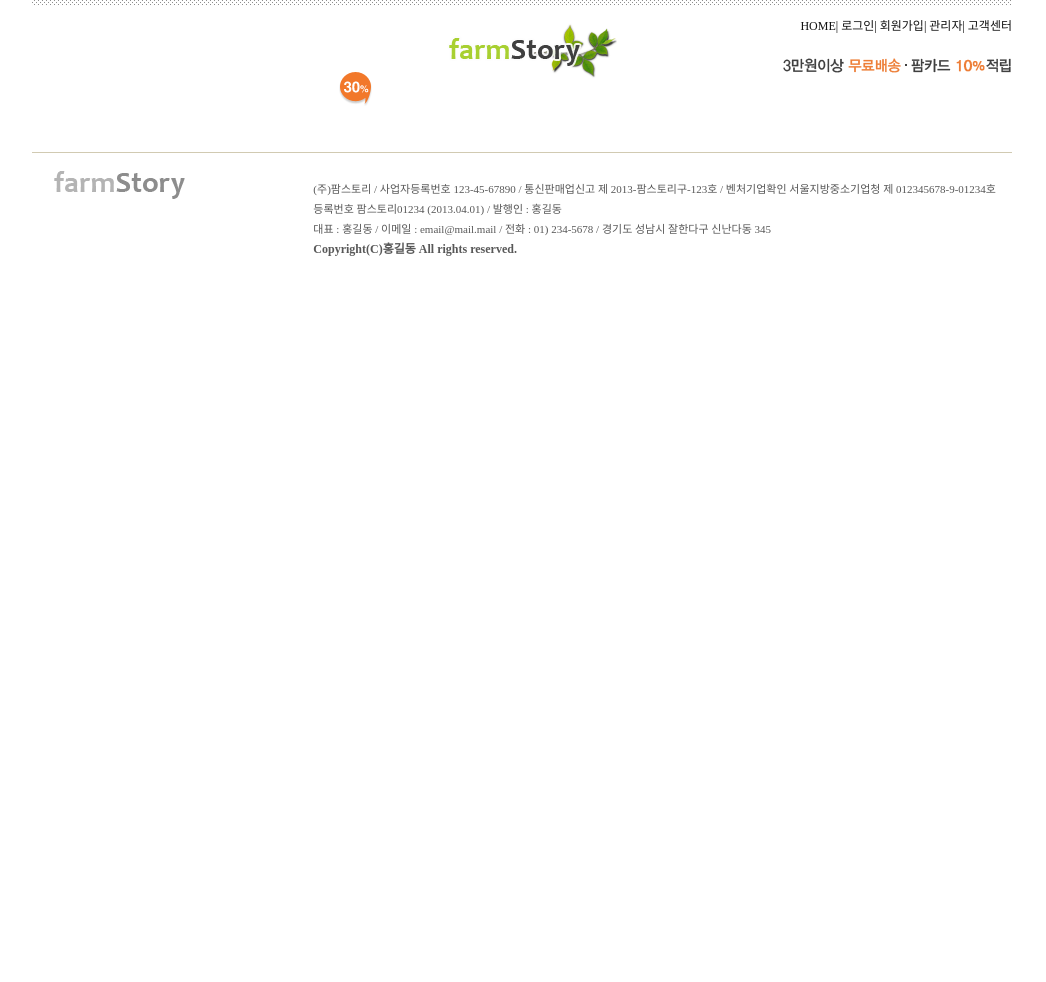
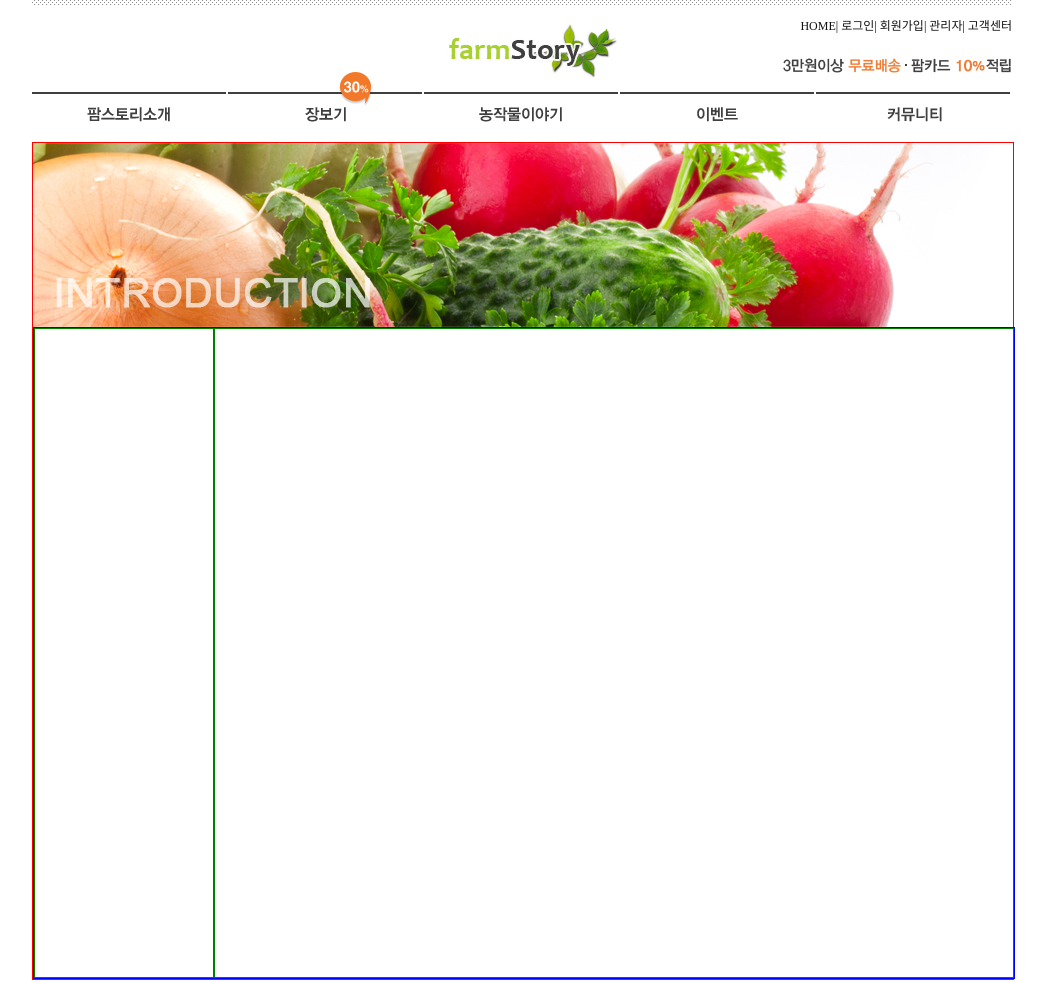
Before and after one commit to lee28921/Html, a plain HTML site: page Farmstory/introduction/hello.html in a window 1280 px wide. Shown: the top 982 px of the page, without its empty margins (118-1164 px from the left). Before the commit the page ends 800 px from the top, so only its background shows below. Drawn offline with Linux system fonts and the light colour scheme; files whose address does not match are found by name.

Commit message:
서브페이지 스타일링

```diff
--- a/Farmstory/css/style.css
+++ b/Farmstory/css/style.css
@@ -49,7 +49,7 @@ header > .gnb > li {
     float: left;
     width: 20%;
     height: 100%;
-    background-image: url('./images/head_menu_line.png');
+    background-image: url('../images/head_menu_line.png');
     background-repeat: no-repeat;
     background-position: 0 -8px;
 }
@@ -67,17 +67,17 @@ header > .gnb > li > a > .badge {
     right: 50px;
     top: -20px;
 }
-header > .gnb > li:nth-child(1) > a {background-image: url('./images/head_menu1.png');}
-header > .gnb > li:nth-child(2) > a {background-image: url('./images/head_menu2.png');}
-header > .gnb > li:nth-child(3) > a {background-image: url('./images/head_menu3.png');}
-header > .gnb > li:nth-child(4) > a {background-image: url('./images/head_menu4.png');}
-header > .gnb > li:nth-child(5) > a {background-image: url('./images/head_menu5.png');}
+header > .gnb > li:nth-child(1) > a {background-image: url('../images/head_menu1.png');}
+header > .gnb > li:nth-child(2) > a {background-image: url('../images/head_menu2.png');}
+header > .gnb > li:nth-child(3) > a {background-image: url('../images/head_menu3.png');}
+header > .gnb > li:nth-child(4) > a {background-image: url('../images/head_menu4.png');}
+header > .gnb > li:nth-child(5) > a {background-image: url('../images/head_menu5.png');}
 
-header > .gnb > li:nth-child(1) > a:hover {background-image: url('./images/head_menu1_ov.png');}
-header > .gnb > li:nth-child(2) > a:hover {background-image: url('./images/head_menu2_ov.png');}
-header > .gnb > li:nth-child(3) > a:hover {background-image: url('./images/head_menu3_ov.png');}
-header > .gnb > li:nth-child(4) > a:hover {background-image: url('./images/head_menu4_ov.png');}
-header > .gnb > li:nth-child(5) > a:hover {background-image: url('./images/head_menu5_ov.png');}
+header > .gnb > li:nth-child(1) > a:hover {background-image: url('../images/head_menu1_ov.png');}
+header > .gnb > li:nth-child(2) > a:hover {background-image: url('../images/head_menu2_ov.png');}
+header > .gnb > li:nth-child(3) > a:hover {background-image: url('../images/head_menu3_ov.png');}
+header > .gnb > li:nth-child(4) > a:hover {background-image: url('../images/head_menu4_ov.png');}
+header > .gnb > li:nth-child(5) > a:hover {background-image: url('../images/head_menu5_ov.png');}
 
 /* 메인 */
 main {
@@ -140,8 +140,8 @@ main > .quick > a {
     padding: 12px;
     box-sizing: border-box;
 }
-main > .quick > a:nth-child(1) {background-image: url('./images/main_banner_sub1_bg.jpg');}
-main > .quick > a:nth-child(2) {background-image: url('./images/main_banner_sub2_bg.jpg');}
+main > .quick > a:nth-child(1) {background-image: url('../images/main_banner_sub1_bg.jpg');}
+main > .quick > a:nth-child(2) {background-image: url('../images/main_banner_sub2_bg.jpg');}
 
 main > .latest {
     height: 186px;
--- a/Farmstory/introduction/hello.html
+++ b/Farmstory/introduction/hello.html
@@ -2,8 +2,54 @@
 <html lang="en">
 <head>
     <meta charset="UTF-8">
-    <title>팜스토리::메인</title>
+    <title>팜스토리::인사말</title>
     <link rel="stylesheet" href="../css/style.css">
+    <style>
+        /* 서브페이지 공통 */
+        #sub {
+            width: 100%;
+            height: auto;
+            border: 1px solid red;
+        }
+        #sub > .bg {
+            position: relative;
+            width: 100%;
+            height: 184px;
+            background-image: url('../images/sub_top_bg.jpg');
+        }
+        #sub > .bg > img {
+            position: absolute;
+            left: 16px;
+            bottom: 16px;
+        }
+        #sub > section {
+            width: 100%;
+            height: auto;
+            border: 1px solid blue;
+            overflow: hidden;
+        }
+        #sub > section > aside {
+            float: left;
+            width: 180px;
+            height: 650px;
+            border: 1px solid green;
+            box-sizing: border-box;
+        }
+        #sub > section > article {
+            float: left;
+            width: 800px;
+            min-height: 650px; /* 최소 크기 */
+            border: 1px solid green;
+            box-sizing: border-box;
+        }
+
+        /* 팜스토리소개 */
+
+        /* 장보기 */
+        /* 농작물이야기 */
+        /* 이벤트 */
+        /* 커뮤니티 */
+    </style>
 </head>
 <body>
     <div id="container">
@@ -26,9 +72,17 @@
                 <li><a href="#">커뮤니티</a></li>
             </ul>
         </header>
-        <main>
 
-        </main>
+        <div id="sub">
+            <div class="bg">
+                <img src="../images/sub_top_tit1.png" alt="INTRODUCTION">
+            </div>
+            <section>
+                <aside></aside>
+                <article></article>
+            </section>
+        </div>
+
         <footer>
             <img src="../images/footer_logo.png" alt="푸터로고">
             <p>
```
